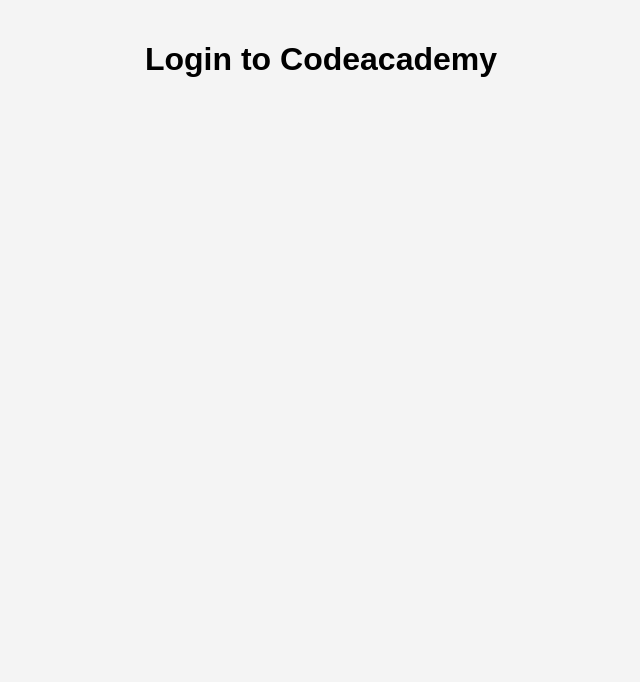
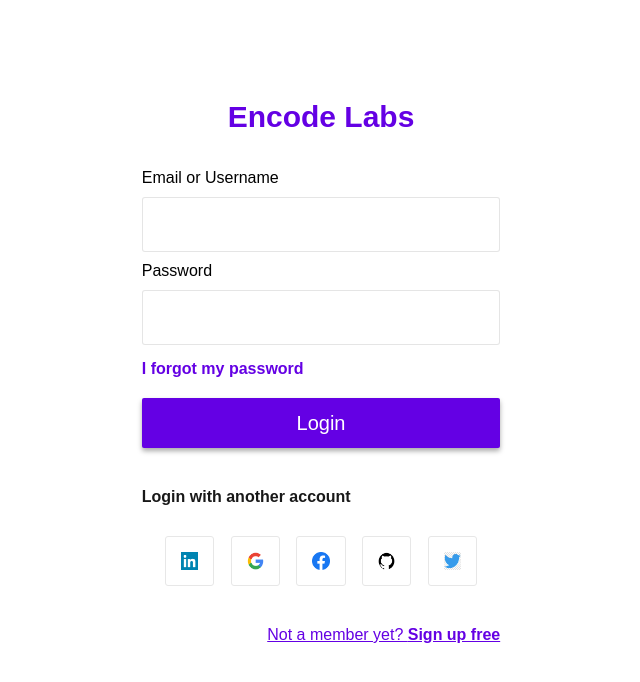
Before and after one commit to TheekshanaThathsara/EncodeLabs, a plain HTML site: page index.html in a window 1280 px wide. Shown: the whole page, without its empty margins (319-959 px from the left). Drawn offline with Linux system fonts and the light colour scheme.

Commit message:
Frintend developing

```diff
--- a/index.html
+++ b/index.html
@@ -3,13 +3,34 @@
 <head>
     <meta charset="UTF-8">
     <meta name="viewport" content="width=device-width, initial-scale=1.0">
-    <title>Codeacademy Login Page</title>
+    <title>Encode Labs Login Page</title>
     <link rel="stylesheet" href="style.css">
 </head>
 <body>
     <div class="container">
         <div class="header">
-            <h1>Login to Codeacademy</h1>
+            <h1>Encode Labs</h1>
+        </div>
+        <form action="">
+            <label for="">Email or Username</label>
+            <input type="text" name="" id="">
+            <label for="">Password</label>
+            <input type="password" name="" id="">
+            <a href="#">I forgot my password</a>
+            <input type="submit" value="Login">
+        </form>
+
+        <div class="footer">
+            <h3>Login with another account</h3>
+            <div class="images">
+                <img src="images/img1.png" alt="">
+                <img src="images/img2.png" alt="">
+                <img src="images/img3.png" alt="">
+                <img src="images/img4.png" alt="">
+                <img src="images/img5.jpg" alt="">
+            </div>
+            <a href="#">Not a member yet? <strong>Sign up free</strong></a>
+
         </div>
     </div>
 
--- a/style.css
+++ b/style.css
@@ -1,68 +1,109 @@
-body {
-    font-family: Arial, sans-serif;
+*{
     margin: 0;
     padding: 0;
-    background-color: #f4f4f4;
+    box-sizing: border-box;
 }
 
-header {
-    background: #35424a;
-    color: #ffffff;
-    padding: 20px 0;
+:root{
+    --main-color:#6400e4;
+    --box-shadow: 0px 3px 5px 0px rgba(0, 0, 0, 0.34);
+    --hover-shadow: 0px 4px 4px 0px rgba(3, 3, 3, 0.561);
+    --nav-shadow: 0px 0px 10px 0px rgba(0, 0, 0, 0.100);
+    --light-black: #141c3a;
+}
+
+body{
+    font-family: 'Nunito', sans-serif;
+}
+
+.container{
+    width: 28%;
+    margin: 100px auto;
+}
+
+form{
+   display: flex;
+    flex-direction: column;
+    margin: 30px 0;
+
+}
+
+form label{
+    margin: 5px 0;
+}
+
+form input[type="text"], form input[type="password"]{
+    height: 55px;
+    margin: 5px 0;
+    border: 0.5px solid #b8b8b85d;
+    border-radius: 3px;
+    padding: 0 15px;
+    font-size: 20px;
+    font-family: 'Nunito', sans-serif;
+}
+
+.header h1 {
+    font-size: 30px;
+    margin: 20px 0;
+    color: var(--main-color);
     text-align: center;
 }
-
-nav {
-    display: flex;
-    justify-content: center;
-    background: #333;
+form a{
+    margin: 10px 0;
+    color: var(--main-color);
+    text-decoration: none;
+    font-weight: bold;
 }
 
-nav a {
-    color: #ffffff;
-    padding: 14px 20px;
+form input[type="submit"]{
+    height: 50px;
+    margin: 10px 0;
+    border: 0;
+    border-radius: 2px;
+    background-color: var(--main-color);
+    color: white;
+    font-size: 20px;
+    font-family: 'Nunito', sans-serif;
+    cursor: pointer;
+    box-shadow: var(--box-shadow);
     text-decoration: none;
-    text-align: center;
 }
 
-
-.container {
-    display: flex;
-    flex-wrap: wrap;
-    justify-content: space-around;
-    padding: 20px;
+form input[type="submit"]:hover{
+    box-shadow: var(--hover-shadow);
+    transform: translateY(-3px);
 }
 
-.card {
-    background: #ffffff;
-    border: 1px solid #dddddd;
-    border-radius: 5px;
-    box-shadow: 0 2px 4px rgba(0, 0, 0, 0.1);
-    margin: 10px;
-    padding: 20px;
-    width: 300px;
+.footer h3{
+    font-size: 16px;
+    opacity: 0.9;
+
 }
 
-.card img {
-    max-width: 100%;
-    border-bottom: 1px solid #dddddd;
-    padding-bottom: 15px;
+.footer .images{
+    display: flex;
+    height: 10vh;
+    align-items: center;
+    justify-content: space-around;
+    margin: 15px;
 }
 
-.card h3 {
-    margin: 15px 0;
+.footer .images img{
+    width: 15%;
+    border: 1px solid #e7e7e7;
+    padding: 15px;
+    border-radius: 3px;
+    transition: 0.3s ease;
 }
 
-.card p {
-    color: #777777;
+.footer .images img:hover{
+    box-shadow: var(--box-shadow);
+    transform: translateY(-3px);
+    cursor: pointer;
 }
 
-footer {
-    background: #35424a;
-    color: #ffffff;
-    text-align: center;
-    padding: 10px 0;
-    position: fixed;
-    bottom: 0;
-    width: 100%;
+.footer a{
+    float: right;
+    color: var(--main-color);
+    margin: 10px 0;
 }
```
Also changed, not shown: images/img1.png (added), images/img2.png (added), images/img3.png (added), images/img4.png (added), images/img5.jpg (added).
